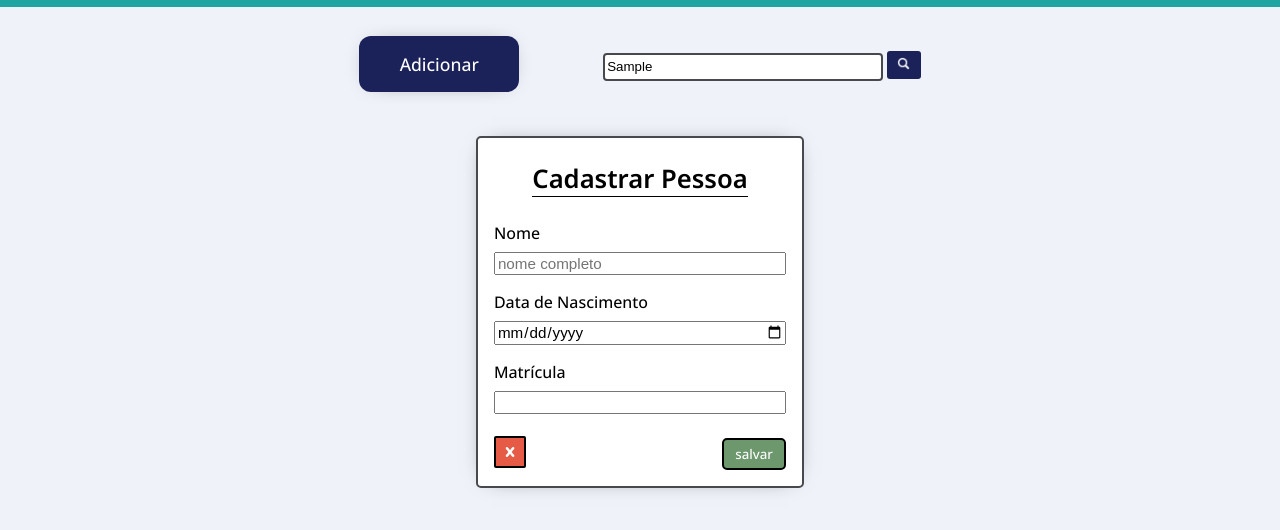
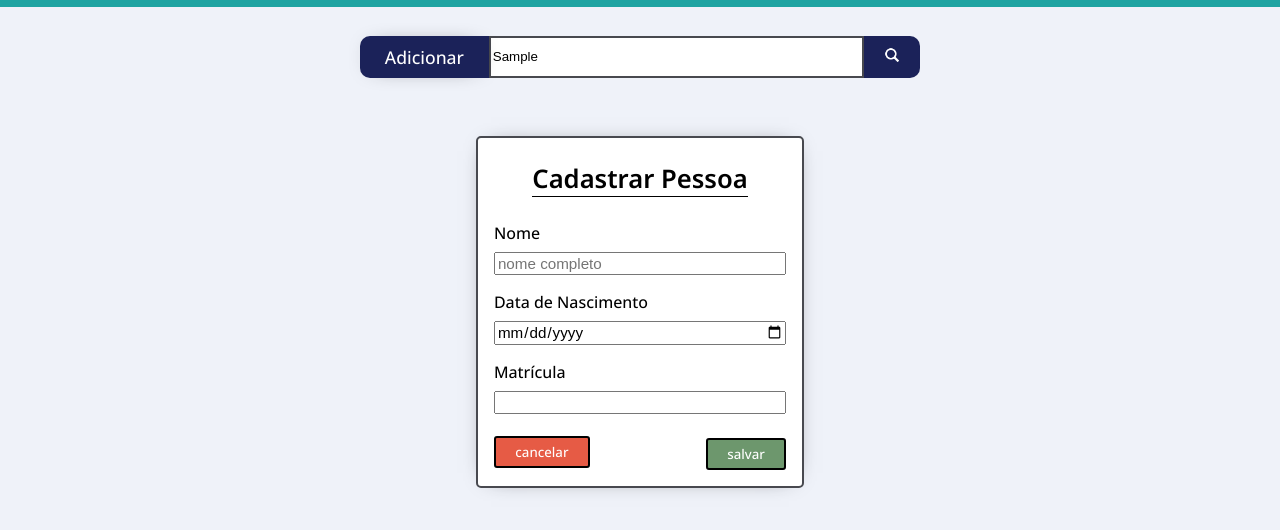
Before and after one commit to nathalia-spindola/cadastro, a plain HTML site: page frontend/index.html in a window 1280 px wide. Both pictures are taken after typing "Sample" into the empty fields and a click on the button "Adicionar". Shown: the part 68-598 px from the top of the page. Drawn offline with nearby package versions, Linux system fonts and the light colour scheme.

Commit message:
Projeto finalizado (eu acho)

```diff
--- a/frontend/index.html
+++ b/frontend/index.html
@@ -18,7 +18,7 @@
         <div class="action-bar">
             <button class="bt-add">Adicionar</button>
             <input class="barra">
-            <button class="bt-src"><img src="lupab.png" height=15px width=15px/></button>
+            <button class="bt-src"><img src="lupab.png"/></button>
         </div>
 
         <div class="container-data">
@@ -40,7 +40,7 @@
                         </div>
                     </form>
                     <div class="action">
-                        <button class="bt-close"><img src="x.png" alt="" height=10px width=10px/></button>
+                        <button class="bt-close">cancelar</button>
                         <button class="bt-salvar">salvar</button>
                     </div>
                 </div>
--- a/frontend/main.css
+++ b/frontend/main.css
@@ -40,16 +40,16 @@ main {
 }
 
 .action-bar {
+    display: flex;
     position: absolute;
     top: 13%;
-    margin-bottom: 30vh;
+    height: 5.2vh;
+    width: 70vh;
 }
 
 .bt-add {
-    width: 20vh;
-    height: 7vh;
-    border-radius: 12px;
-    margin-right: 10vh;
+    width: 23%;
+    height: 100%;
     border: none;
     background-color: var(--marinho);
     color: white;
@@ -57,24 +57,34 @@ main {
     font-size: 2.2vh;
     cursor: pointer;
     box-shadow: 0px 0px 23px -15px #000000DD;
+    border-radius: 10px 0 0 10px;
+    z-index: 1;
 }
 
 .barra {
-    width: 35vh;
-    height: 3.5vh;
-    border-radius: 4px;
+    width: 67%;
+    height: 100%;
     font-family: Arial, Helvetica, sans-serif;
-    border: 2px solid var(--preto)
+    border: 2px solid var(--preto);
+    border-radius: 0;
+}
+
+.barra:focus {
+    outline: none;
 }
 
 .bt-src {
-    width: 4.2vh;
-    height: 3.5vh;
+    width: 10%;
+    height: 100%;
     background-color: #1b2259;
-    border-radius: 3px;
     cursor: pointer;
-    justify-content: center;
     border: none;
+    border-radius: 0 10px 10px 0;
+}
+
+.bt-src>img {
+    height: 18px;
+    width: 18px
 }
 
 .modal {
@@ -91,14 +101,16 @@ main {
 .modal .bt-close {
     position: absolute;
     height: 4vh;
-    width: 4vh;
+    width: 12vh;
     left: 1.2em;
     bottom: 1.3em;
-    border-radius: 2px;
+    border-radius: 3px;
     border: 2px solid black;
     background-color: rgb(230, 91, 69);
     cursor: pointer;
-    justify-items: center;
+    text-align: center;
+    color: white;
+    font-family: 'Open Sans', sans-serif;
 }
 
 .modal h1 {
@@ -138,9 +150,9 @@ main {
     color: white;
     border: 2px solid black;
     height: 4vh;
-    width: 8vh;
+    width: 10vh;
     text-align: center;
     font-family: 'Open Sans', sans-serif;
-    border-radius: 5px;
+    border-radius: 3px;
     cursor: pointer;
 }
```
